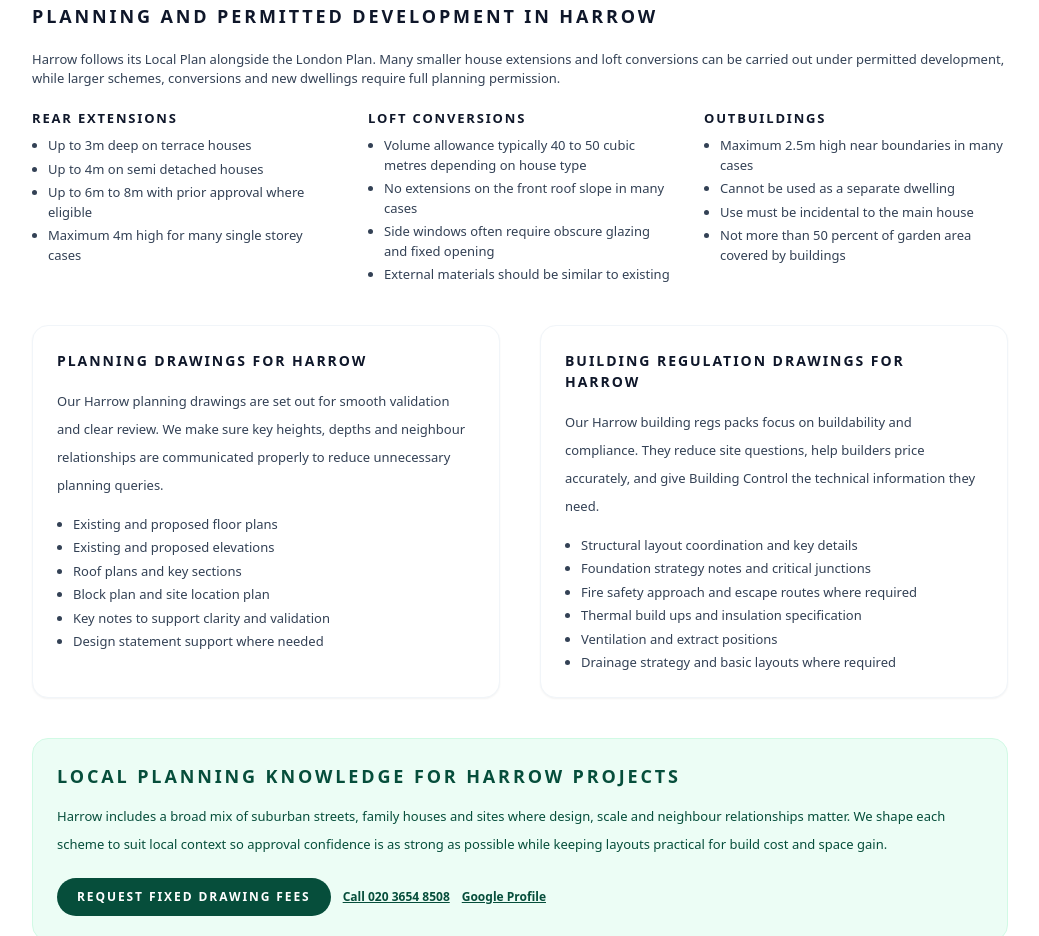
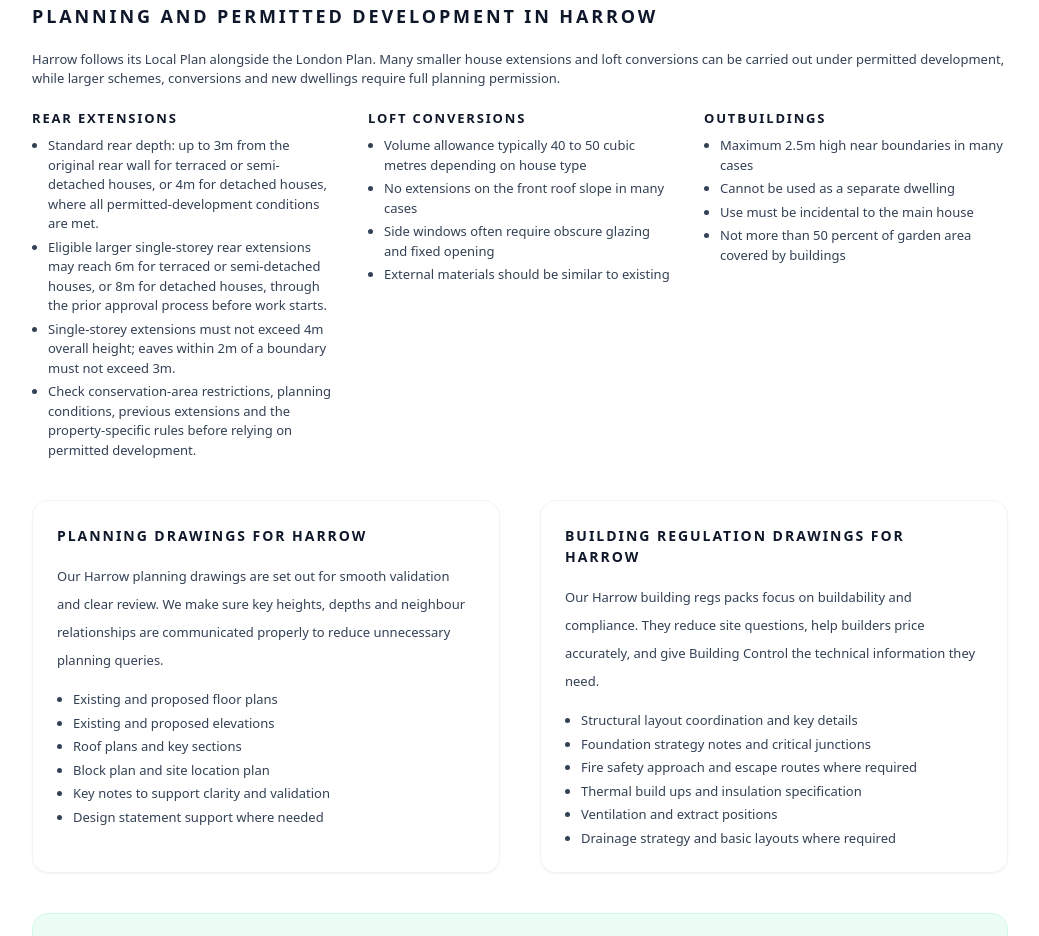
Before and after one commit to WEDRAWPLANS/wedrawplans, a Next.js app: page /areas/harrow in a window 1280 px wide. Shown: the part 5340-6276 px from the top of the page, without its empty margins (120-1159 px from the left). Built offline with nearby package versions, Linux system fonts and the light colour scheme.

Commit message:
Correct Harrow rear extension permitted-development limits (preview)

```diff
--- a/pages/areas/harrow.tsx
+++ b/pages/areas/harrow.tsx
@@ -902,10 +902,10 @@ export default function HarrowAreaPage() {
                   <div>
                     <h3 className="mb-2 font-semibold uppercase tracking-[0.14em] text-slate-900">Rear extensions</h3>
                     <ul className="list-disc space-y-1 pl-4">
-                      <li>Up to 3m deep on terrace houses</li>
-                      <li>Up to 4m on semi detached houses</li>
-                      <li>Up to 6m to 8m with prior approval where eligible</li>
-                      <li>Maximum 4m high for many single storey cases</li>
+                      <li>Standard rear depth: up to 3m from the original rear wall for terraced or semi-detached houses, or 4m for detached houses, where all permitted-development conditions are met.</li>
+                      <li>Eligible larger single-storey rear extensions may reach 6m for terraced or semi-detached houses, or 8m for detached houses, through the prior approval process before work starts.</li>
+                      <li>Single-storey extensions must not exceed 4m overall height; eaves within 2m of a boundary must not exceed 3m.</li>
+                      <li>Check conservation-area restrictions, planning conditions, previous extensions and the property-specific rules before relying on permitted development.</li>
                     </ul>
                   </div>
                   <div>
```
